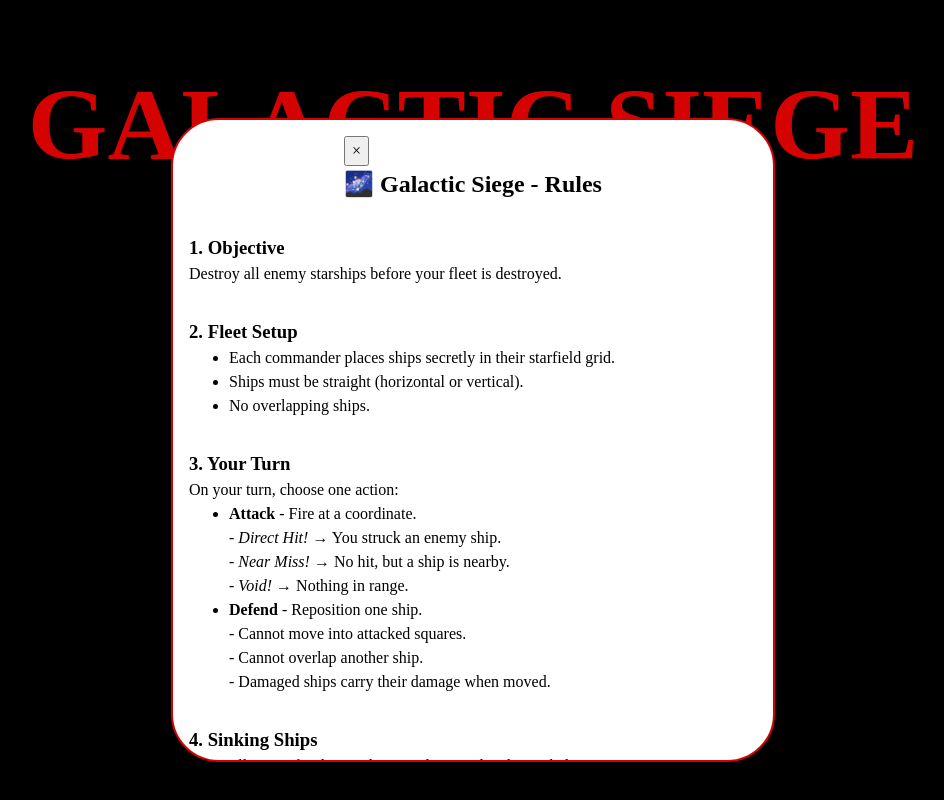
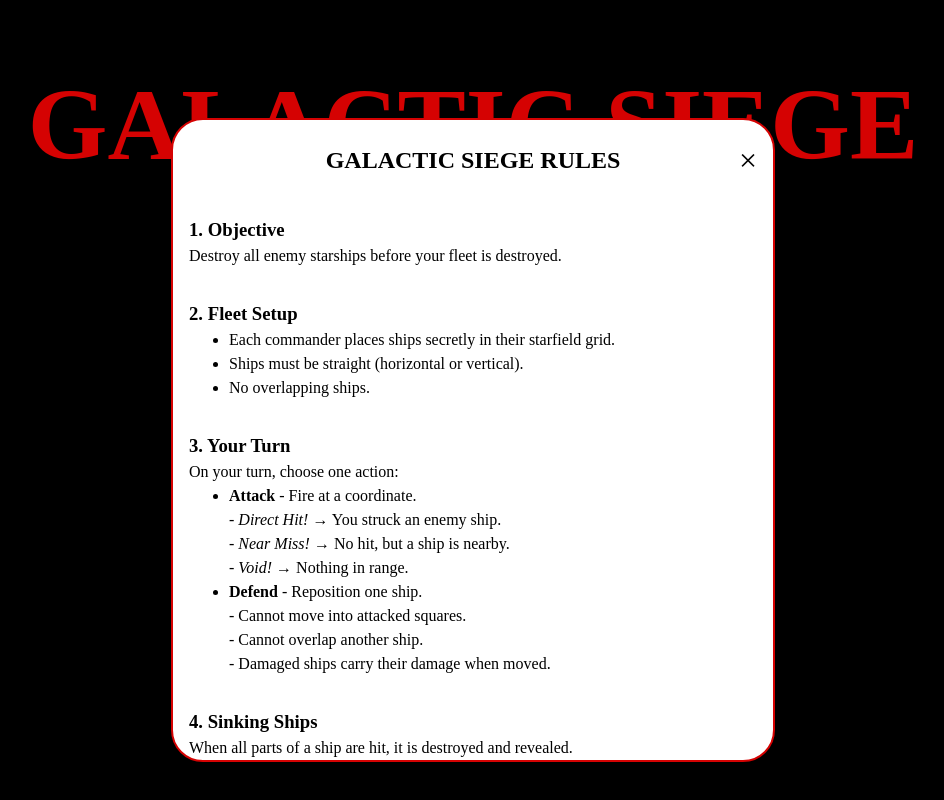
Before and after one commit to Ayoroq/battleship, a website built with webpack: page src/template.html in a window 1280 px wide. Shown: the whole page, without its empty margins (167-1111 px from the left). Built offline with nearby package versions, Linux system fonts and the light colour scheme.

Commit message:
feat: update rules dialog title and adjust styling for improved layout

```diff
--- a/src/style.css
+++ b/src/style.css
@@ -386,7 +386,7 @@ body {
   border: 2px solid var(--primary-colour);
   padding:0;
   z-index:1000;
-  border-radius: 3rem;
+  border-radius: 2rem;
 }
 
 .rules-container{
@@ -399,6 +399,27 @@ body {
   max-width: 600px;
   max-height: 80vh;
   overflow-y: auto;
+}
+
+.rules-header{
+  width: 100%;
+  display: grid;
+  grid-template-columns: 1fr auto 1fr;
+  align-items: center;
+}
+
+.rules-title{
+  grid-column: 2;
+  text-align: center;
+}
+
+.close-btn{
+  padding: 0;
+  border: none;
+  background: none;
+  font-size: xx-large;
+  margin-left: auto;
+  cursor: pointer;
 }
 
 .rules-content{
--- a/src/template.html
+++ b/src/template.html
@@ -31,8 +31,8 @@
       <dialog class="rules-dialog" closedby="closerequest" open>
         <div class="rules-container">
           <header class="rules-header">
+            <h2 class="rules-title">GALACTIC SIEGE RULES</h2>
             <button class="close-btn" type="button">&times;</button>
-            <h2 class="rules-title">🌌 Galactic Siege - Rules</h2>
           </header>
 
           <main class="rules-content">
```
